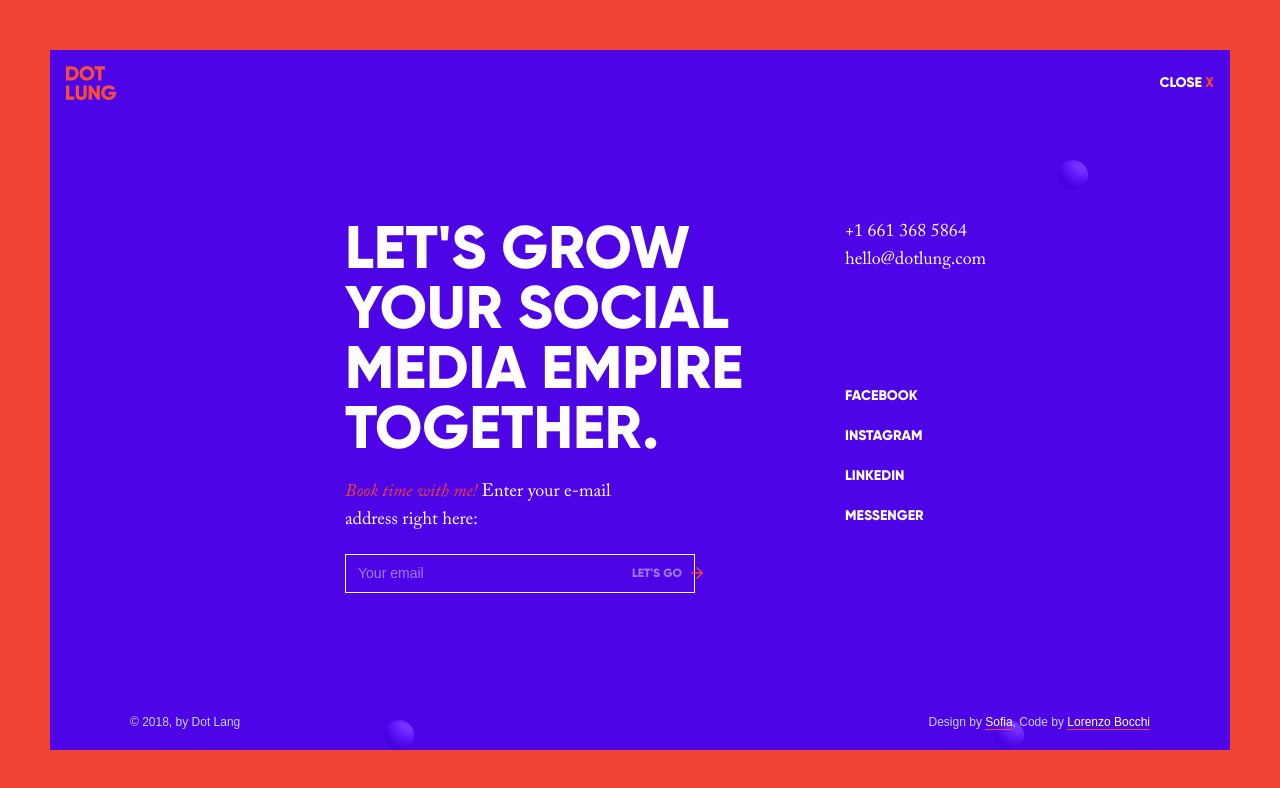
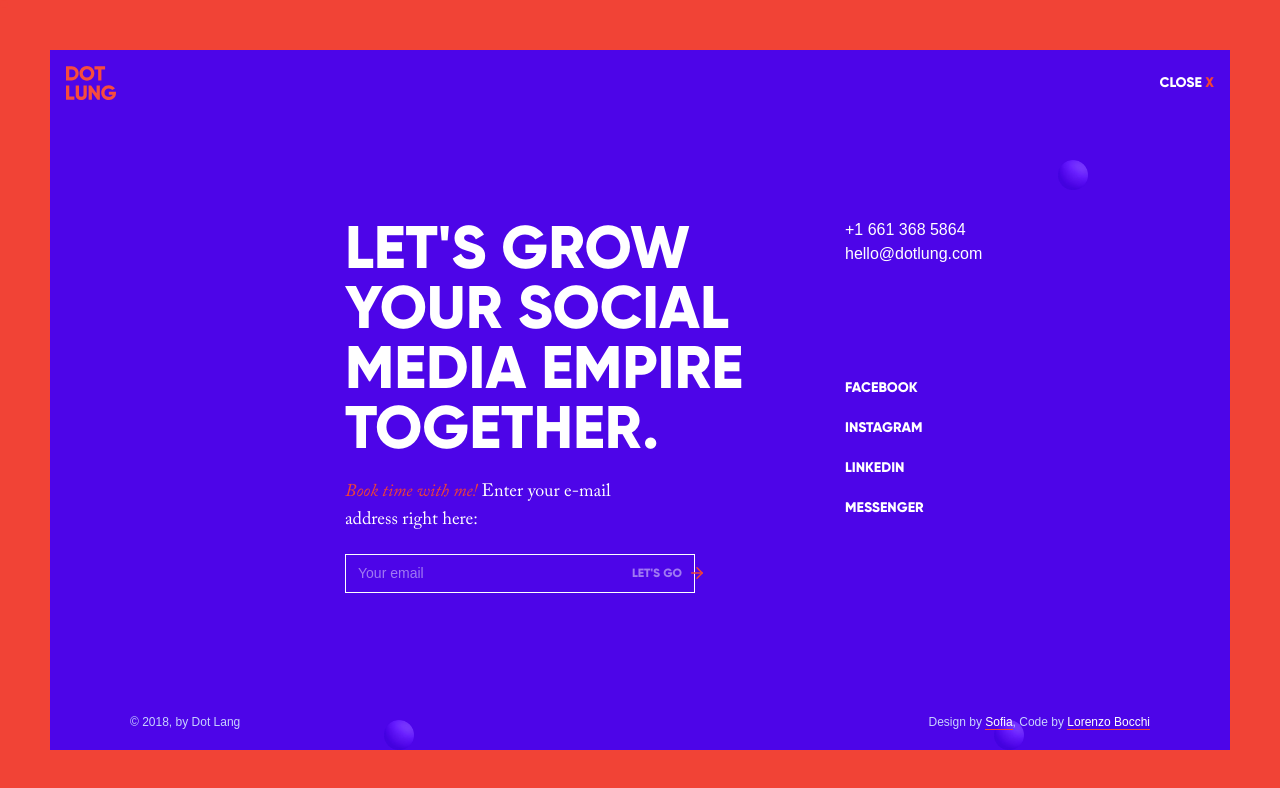
Before and after one commit to ArnabShikder24/dotlung-frontend, a Next.js app: page /contact in a window 1280 px wide. Shown: the top 788 px of the page. Built offline with nearby package versions, Linux system fonts and the light colour scheme; a web font is replaced by a local one.

Commit message:
add whatsapp link and email link

```diff
--- a/src/app/contact/page.tsx
+++ b/src/app/contact/page.tsx
@@ -41,8 +41,8 @@ const Contact = () => {
             </h1>
             <div className="text-left md:hidden">
               <div className="text-[0.875rem] font-asty mt-10">
-                <p>+1 661 368 5864</p>
-                <p>hello@dotlung.com</p>
+                <p className="cursor-pointer"><a href="https://wa.me/16613685864" target="_blank">+1 661 368 5864</a></p>
+                <p className="cursor-pointer"><a href="mailto:hello@dotlung.com">hello@dotlung.com</a></p>
               </div>
               <div className="flex flex-col text-lg gap-5 my-10">
                 {["FACEBOOK", "INSTAGRAM", "LINKEDIN", "MESSENGER"].map((platform) => (
@@ -74,9 +74,9 @@ const Contact = () => {
               </div>
             </div>
             <div className="hidden md:block text-left">
-              <div className="text-lg font-caslon">
-                <p>+1 661 368 5864</p>
-                <p>hello@dotlung.com</p>
+              <div className="text-[1rem] font-asty">
+                <p className="cursor-pointer"><a href="https://wa.me/16613685864" target="_blank">+1 661 368 5864</a></p>
+                <p className="cursor-pointer"><a href="mailto:hello@dotlung.com">hello@dotlung.com</a></p>
               </div>
               <div className="flex flex-col text-lg gap-5 mt-28">
                 {["FACEBOOK", "INSTAGRAM", "LINKEDIN", "MESSENGER"].map((platform) => (
--- a/src/components/Footer.tsx
+++ b/src/components/Footer.tsx
@@ -42,9 +42,9 @@ const Footer = () => {
                 <div className="mb-7 md:mb-0">
                   <h1 className="text-[3.25rem] md:text-[4.1875rem] font-extrabold font-gilroy">LET’S TALK</h1>
                 </div>
-                <div className="mb-8 md:mb-0">
-                  <p className="text-[0.95rem] font-asty">+1 661 368 5864</p>
-                  <p className="text-[0.95rem] font-asty">hello@dotlung.com</p>
+                <div className="text-[0.95rem] font-asty mb-8 md:mb-0">
+                  <p className="cursor-pointer"><a href="https://wa.me/16613685864" target="_blank">+1 661 368 5864</a></p>
+                <p className="cursor-pointer"><a href="mailto:hello@dotlung.com">hello@dotlung.com</a></p>
                 </div>
               </div>
               <div className="lg:flex gap-4 justify-between mt-3">
```
